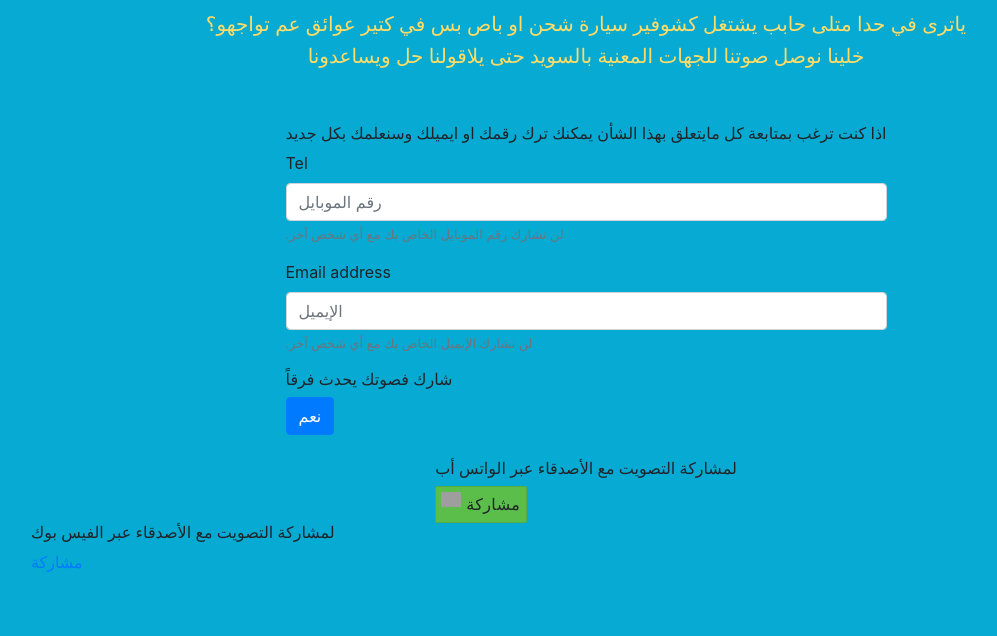
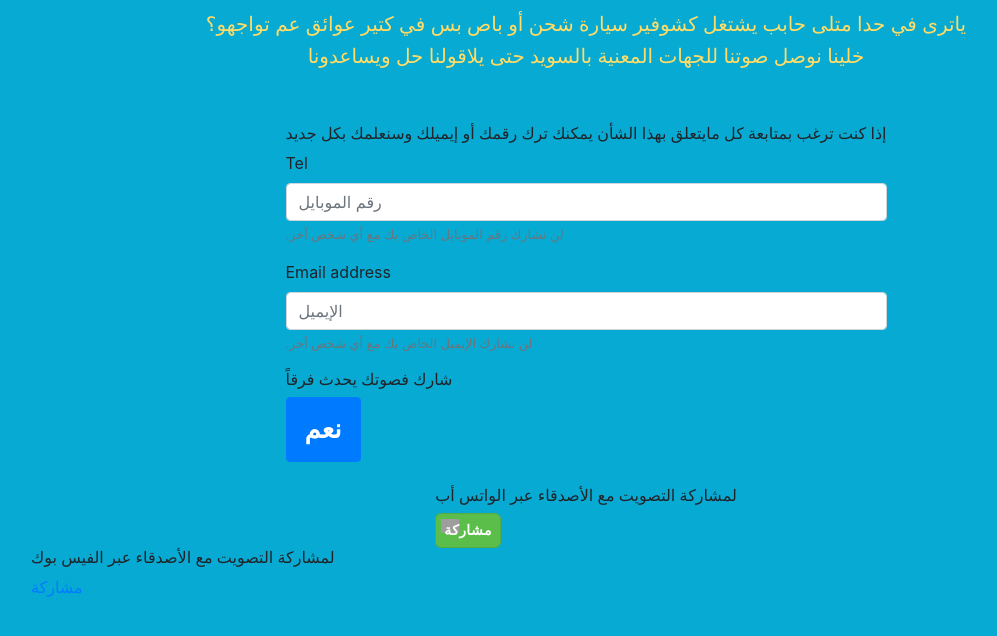
Before and after one commit to SamerSenbol/surveyApp, a PHP site: page / in a window 1280 px wide. Shown: the top 636 px of the page, without its empty margins (54-1051 px from the left). Run offline with PHP 8.4, Linux system fonts and the light colour scheme; some libraries are stand-ins or nearby versions; grey boxes are pictures that could not be loaded.

Commit message:
Making some changes for enhancing the site.

```diff
--- a/index.php
+++ b/index.php
@@ -3,11 +3,11 @@ include "./includes/html-start.php";
 ?>
     <div class="container">
         <div class="row justify-content-md-center">
-            <h5>ياترى في حدا متلى حابب يشتغل كشوفير سيارة شحن او باص بس في كتير عوائق عم تواجهو؟</h5>
+            <h5>ياترى في حدا متلى حابب يشتغل كشوفير سيارة شحن أو باص بس في كتير عوائق عم تواجهو؟</h5>
             <h5>خلينا نوصل صوتنا للجهات المعنية بالسويد حتى يلاقولنا حل ويساعدونا</h5>
             <form action="insert.php" method="POST">
                 <div class="form-group"> <br><br>
-                    <h6>اذا كنت ترغب بمتابعة كل مايتعلق بهذا الشأن يمكنك ترك رقمك او ايميلك وسنعلمك بكل جديد</h6>
+                    <h6>إذا كنت ترغب بمتابعة كل مايتعلق بهذا الشأن يمكنك ترك رقمك أو إيميلك وسنعلمك بكل جديد</h6>
                     <label for="exampleInputEmail1">Tel</label>
                     <input type="text" name="Tel" class="form-control" id="exampleInputEmail1" aria-describedby="emailHelp" placeholder="رقم الموبايل">
                     <small id="emailHelp" class="form-text text-muted">.لن نشارك رقم الموبايل الخاص بك مع أي شخص آخر</small>
--- a/style.css
+++ b/style.css
@@ -4,17 +4,25 @@ body{
 }
 
 h5{
-    color:#FFDC66
+    color:#FFDC66;
+}
+.btn-primary{
+    font-family: Arial,sans-serif !important;
+    padding: 12px 18px;
+    font-size: 26px;
+    font-weight: bold;
+
 }
 .w3_whatsapp_btn {
     background-image: url('icon.png');
     border: 1px solid rgba(0, 0, 0, 0.1);
+    border-radius: 4px;
     display: inline-block !important;
     position: relative;
     font-family: Arial,sans-serif;
     letter-spacing: .4px;
     cursor: pointer;
-    font-weight: 400;
+    font-weight: bold;
     text-transform: none;
     color: #fff;
     border-radius: 2px;
@@ -27,22 +35,28 @@ h5{
     .w3_whatsapp_btn_small {
     font-size: 12px;
     background-size: 16px;
+    font-weight: bold;
     background-position: 5px 2px;
-    padding: 3px 6px 3px 25px;
+    padding: 3px;
+    color: #fff !important;
     }
 
     .w3_whatsapp_btn_medium {
     font-size: 16px;
     background-size: 20px;
     background-position: 4px 2px;
-    padding: 4px 6px 4px 30px;
+    padding: 4px;
+    font-weight: bold;
+    color: #fff !important;
     }
 
     .w3_whatsapp_btn_large {
-    font-size: 16px;
-    background-size: 20px;
+    border-radius: 6px;
+    font-size: 14px;
+    font-weight: bold;
+    background-size: 18px;
     background-position: 5px 5px;
-    padding: 8px 6px 8px 30px;
-    color: #fff;
+    padding: 8px;
+    color: #fff !important;
     }
     a.whatsapp { color: #fff;}
```
